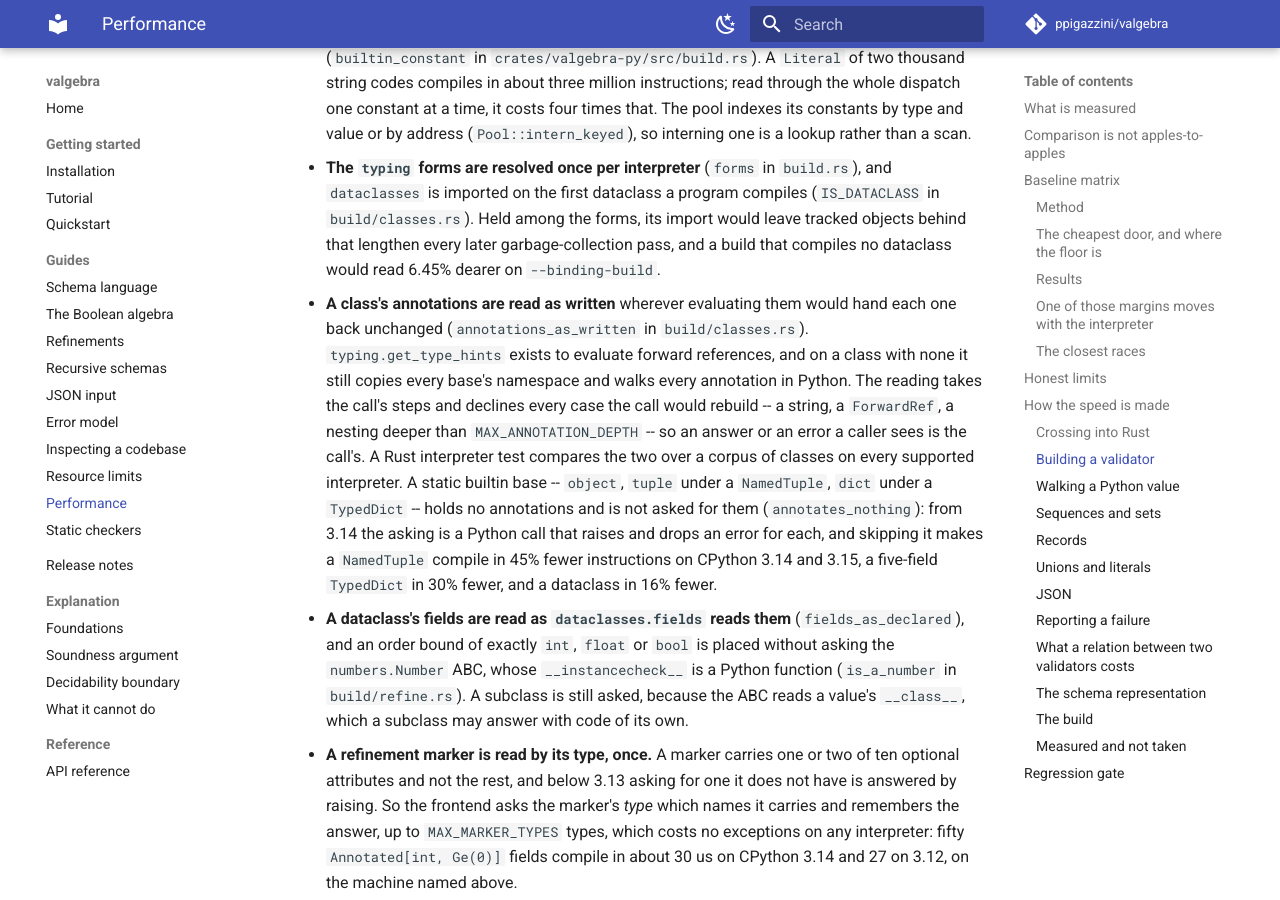
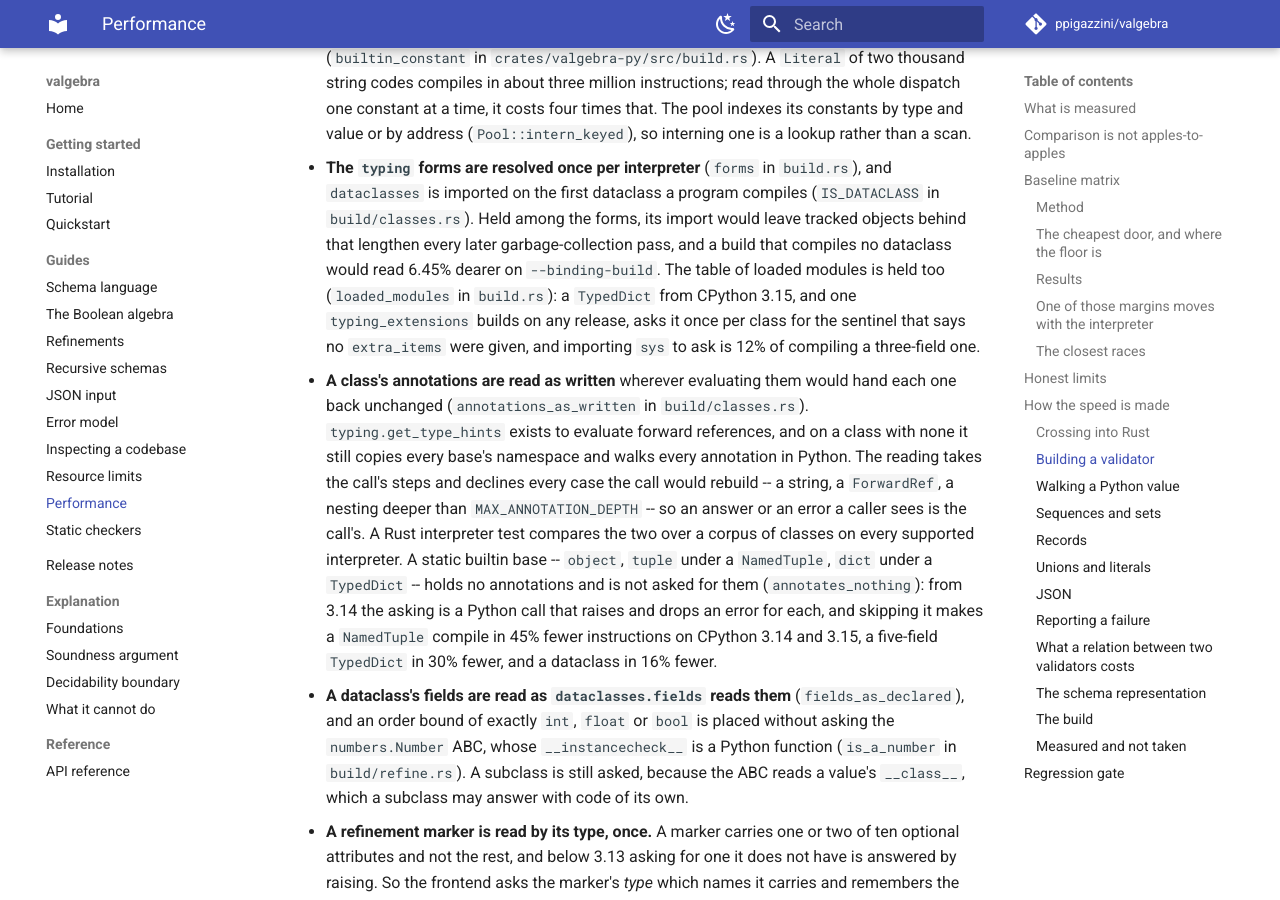
Before and after one commit to ppigazzini/valgebra, an MkDocs documentation site: the page built from docs/11-performance.md, in a window 1280 px wide and 900 px high, scrolled down 9913 px. Built offline with MkDocs 1.6.1 and Material for MkDocs 9.7.7, drawn with Linux system fonts in a browser that asks for light colours; comment, search, counter and statistics services are not loaded.

Commit message:
perf: a TypedDict asks the held module table for its sentinel
From CPython 3.15 every `TypedDict` says what it gives the keys it does not
name, and one built by `typing_extensions` says it on every release: "no
`extra_items` given" is the `NoExtraItems` sentinel of the module its
metaclass comes from, found in `sys.modules`. The frontend reached that table
by importing `sys` once per class it compiled -- `__import__` called through
the import machinery with its arguments built by format string. The table is
held once per interpreter, as the `typing_extensions` lookup already held it,
and both ask it through `loaded_modules`.

On 3.15 a three-field `TypedDict` compiles in 12% fewer instructions, a
`TypedDict` holding another 7%, a five-field one 5% and a fifty-field one 2%;
on 3.12 a three-field `typing_extensions.TypedDict` 12%, and a `typing` one
reads what it did, since it carries no sentinel there. Every binding shape of
the instruction gate reads 0.00% on 3.14, which builds no class carrying one.

```diff
--- a/docs/11-performance.md
+++ b/docs/11-performance.md
@@ -461,7 +461,11 @@ program that builds validators per request, and to no validation call.
   compiles (`IS_DATACLASS` in `build/classes.rs`). Held among the forms, its
   import would leave tracked objects behind that lengthen every later
   garbage-collection pass, and a build that compiles no dataclass would read
-  6.45% dearer on `--binding-build`.
+  6.45% dearer on `--binding-build`. The table of loaded modules is held too
+  (`loaded_modules` in `build.rs`): a `TypedDict` from CPython 3.15, and one
+  `typing_extensions` builds on any release, asks it once per class for the
+  sentinel that says no `extra_items` were given, and importing `sys` to ask
+  is 12% of compiling a three-field one.
 - **A class's annotations are read as written** wherever evaluating them would
   hand each one back unchanged (`annotations_as_written` in `build/classes.rs`).
   `typing.get_type_hints` exists to evaluate forward references, and on a class
```
Also changed, not shown: docs/dev/03-frontend.md (+18 -14 lines), 2 other files.
